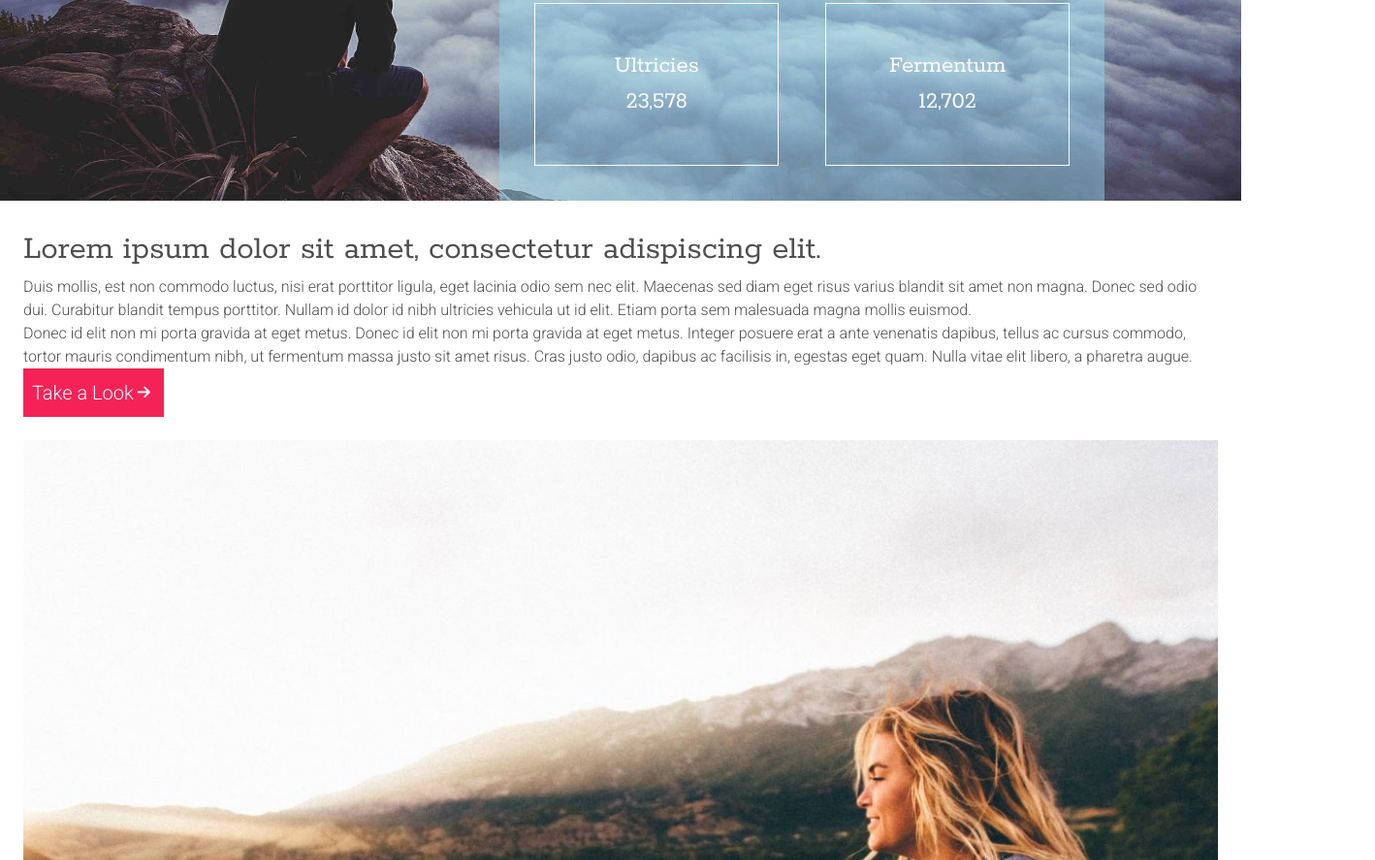
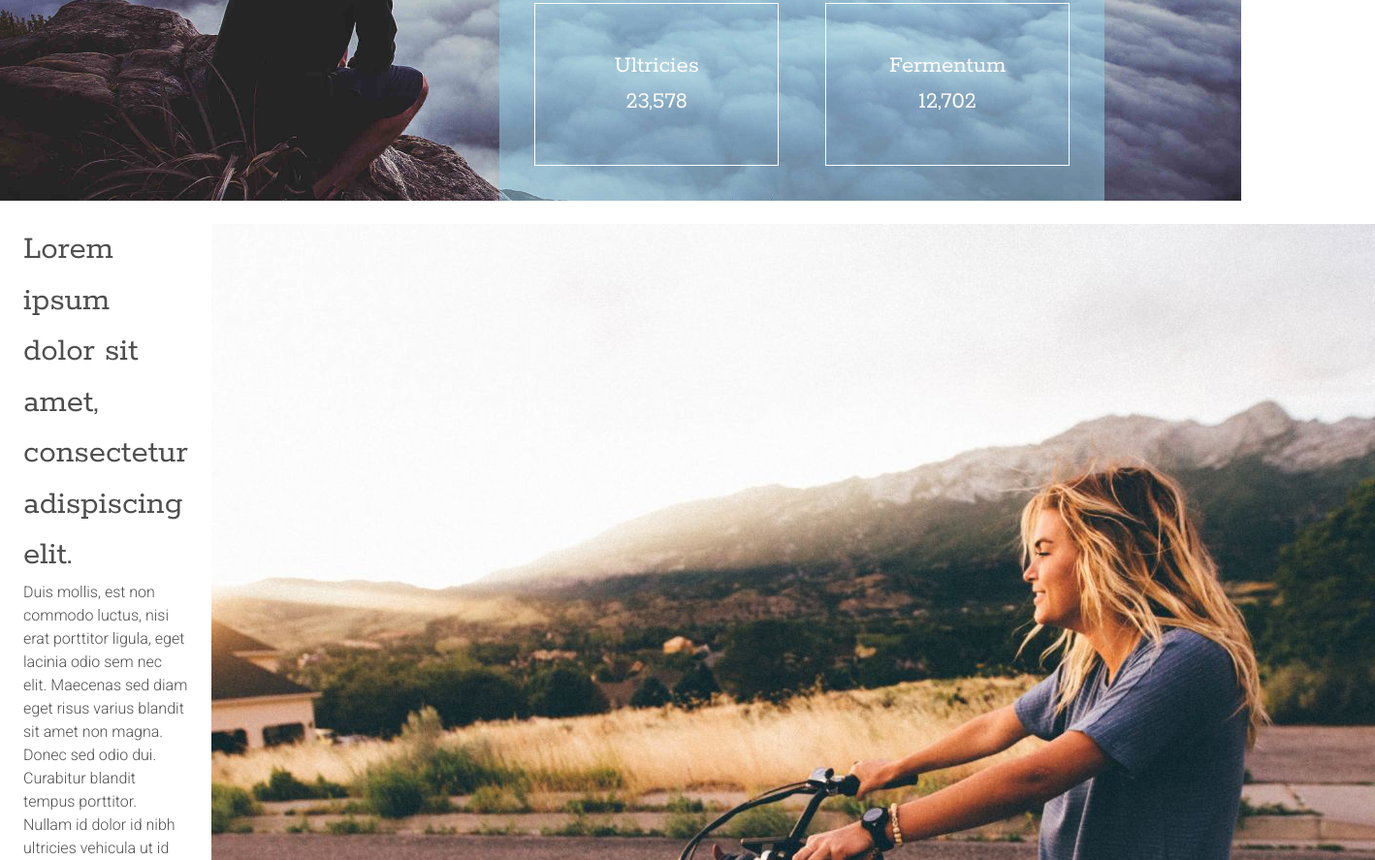
Before and after one commit to aliii390/TP-TailwindMontaigne, a website: page index.html in a window 1280 px wide. Shown: the part 1653-2540 px from the top of the page at 97% size, 1418 px wide, since content can reach past the window. Drawn offline with nearby package versions, Linux system fonts and the light colour scheme; files that its build step writes are made by us from their sources.

Commit message:
ADD: responsive partie LG:

```diff
--- a/index.html
+++ b/index.html
@@ -182,10 +182,10 @@
 
       <!-- 4ème section -->
 
-      <section class="p-6 flex flex-col gap-6 lg:flex">
+      <section class="p-6 flex flex-col gap-6 lg:flex-row">
 
 
-        <div class="lg:flex-col ">
+        <div class="">
 
                   <h2 class="font-Rokkitt text-[#4F4F4F] text-[35px] w-[80%]">
                     Lorem ipsum dolor sit amet, consectetur adispiscing elit.
@@ -214,7 +214,7 @@
                   ></a>
 
         </div>
-        <img src="/images/1200.jpeg" alt="" />
+        <img src="/images/1200.jpeg" alt="" class="" />
 
 
 
```
